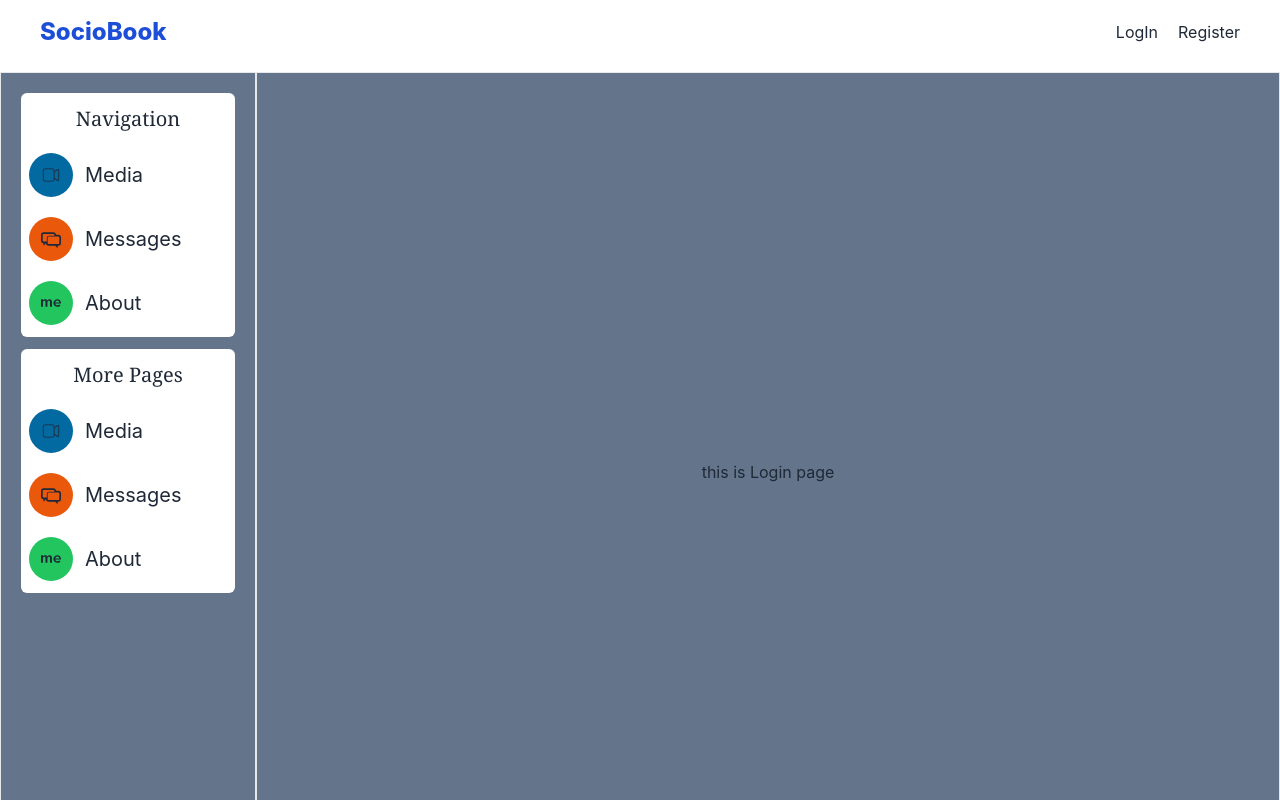
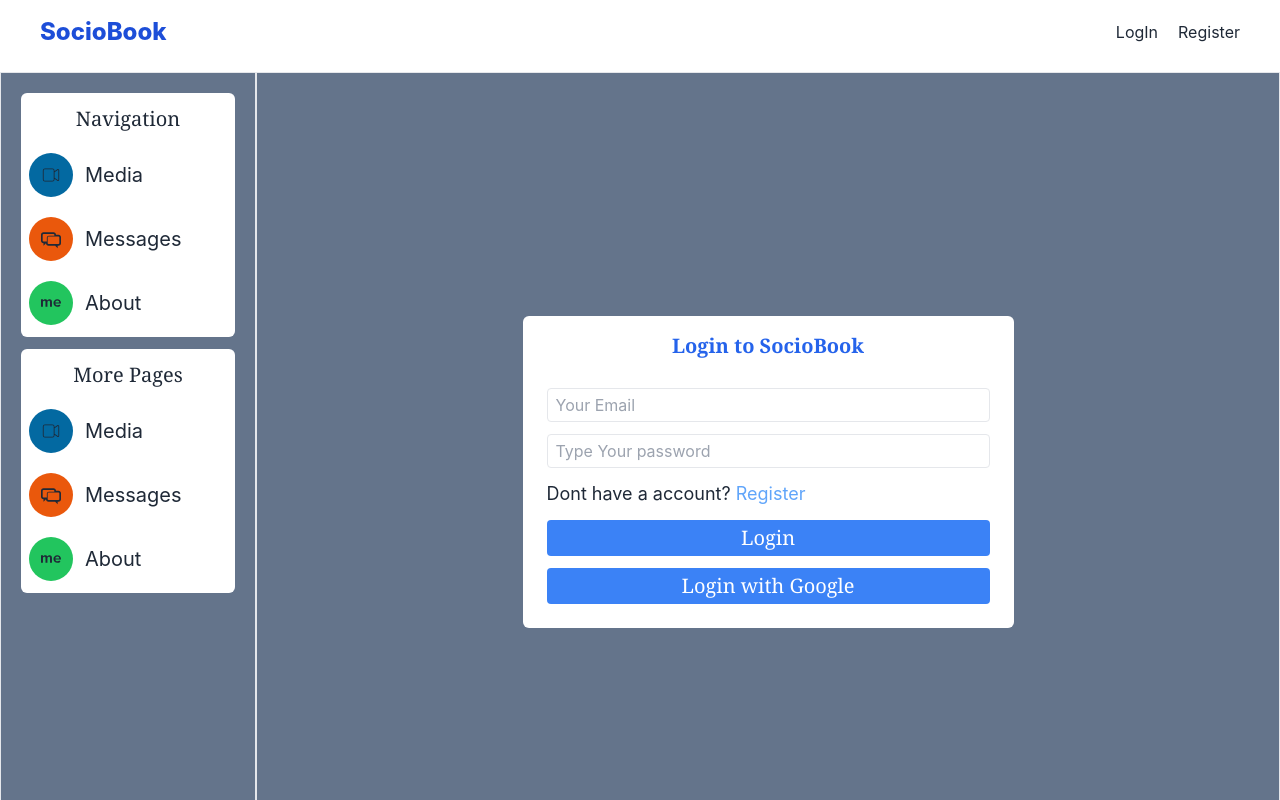
Before and after one commit to arifulislam38/SocioBook, a React (Create React App) app: page /login in a window 1280 px wide. Built offline with nearby package versions, Linux system fonts and the light colour scheme.

Commit message:
login and register page updated

```diff
--- a/src/Pages/Authentication/Login.js
+++ b/src/Pages/Authentication/Login.js
@@ -1,10 +1,19 @@
 import React from 'react';
+import { Link } from 'react-router-dom';
 
 const Login = () => {
     return (
         <section className='lg:w-[80vw] w-full border h-screen  fixed right-0 p-5 bg-slate-500 lg:flex flex-col justify-center items-center'>
-            <div>
-                this is Login page
+            <div className='lg:w-[50%] rounded-md bg-white p-4'>
+                <h1 className='text-xl font-semibold text-blue-600 font-serif text-center mb-5'>Login to SocioBook</h1>
+                <form className='w-full p-2 flex flex-col gap-3'>
+                    <input className='w-full px-2 py-1 border rounded' type="email" name="email" id="" placeholder='Your Email' />
+                    <input className='w-full px-2 py-1 border rounded' type="password" name="password" id="" placeholder='Type Your password'/>
+                    <p className='text-start text-lg'>Dont have a account? <Link className='text-blue-400' to='/register'>Register</Link></p>
+                    <input className='w-full px-2 py-1 rounded bg-blue-500 text-white text-xl font-serif cursor-pointer' type="submit" value="Login" />
+
+                    <button className='w-full px-2 py-1 rounded bg-blue-500 text-white text-xl font-serif cursor-pointer'> Login with Google </button>
+                </form>
             </div>
         </section>
     );
--- a/src/Pages/Authentication/Register.js
+++ b/src/Pages/Authentication/Register.js
@@ -1,10 +1,19 @@
 import React from 'react';
+import { Link } from 'react-router-dom';
 
 const Register = () => {
     return (
         <section className='lg:w-[80vw] w-full border h-screen  fixed right-0 p-5 bg-slate-500 lg:flex flex-col justify-center items-center'>
-            <div>
-                this is register paage
+            <div className='lg:w-[50%] rounded-md bg-white p-4'>
+                <h1 className='text-xl font-semibold text-blue-600 font-serif text-center mb-5'>Register in SocioBook</h1>
+                <form className='w-full p-2 flex flex-col gap-3'>
+                    <input className='w-full px-2 py-1 border rounded' type="email" name="email" id="" placeholder='Your Email' />
+                    <input className='w-full px-2 py-1 border rounded' type="password" name="password" id="" placeholder='Type Your password'/>
+                    <p className='text-start text-lg'>Already have an account? <Link className='text-blue-400' to='/login'>Login</Link></p>
+
+                    <input className='w-full px-2 py-1 rounded bg-blue-500 text-white text-xl font-serif cursor-pointer' type="submit" value="Register" />
+
+                </form>
             </div>
         </section>
     );
--- a/src/Pages/Media/Media.js
+++ b/src/Pages/Media/Media.js
@@ -18,7 +18,7 @@ const Media = () => {
                     <img className='rounded-md bg-slate-400 w-full' src="logo192.png" alt="" />
                     <div className='flex justify-end w-full'>
 
-                        <Link to='/media/postdetails'><button className='px-2 py-1 rounded-md bg-blue-700'>See Details</button></Link>
+                        <Link to='/postdetails'><button className='px-2 py-1 rounded-md bg-blue-700'>See Details</button></Link>
                     </div>
             </div>
 
--- a/src/Router/Router.js
+++ b/src/Router/Router.js
@@ -30,7 +30,7 @@ const router = createBrowserRouter([
                 element: <About></About>
             },
             {
-                path: '/media/postdetails',
+                path: '/postdetails',
                 element: <PostDetails></PostDetails>
             },
             {
```
